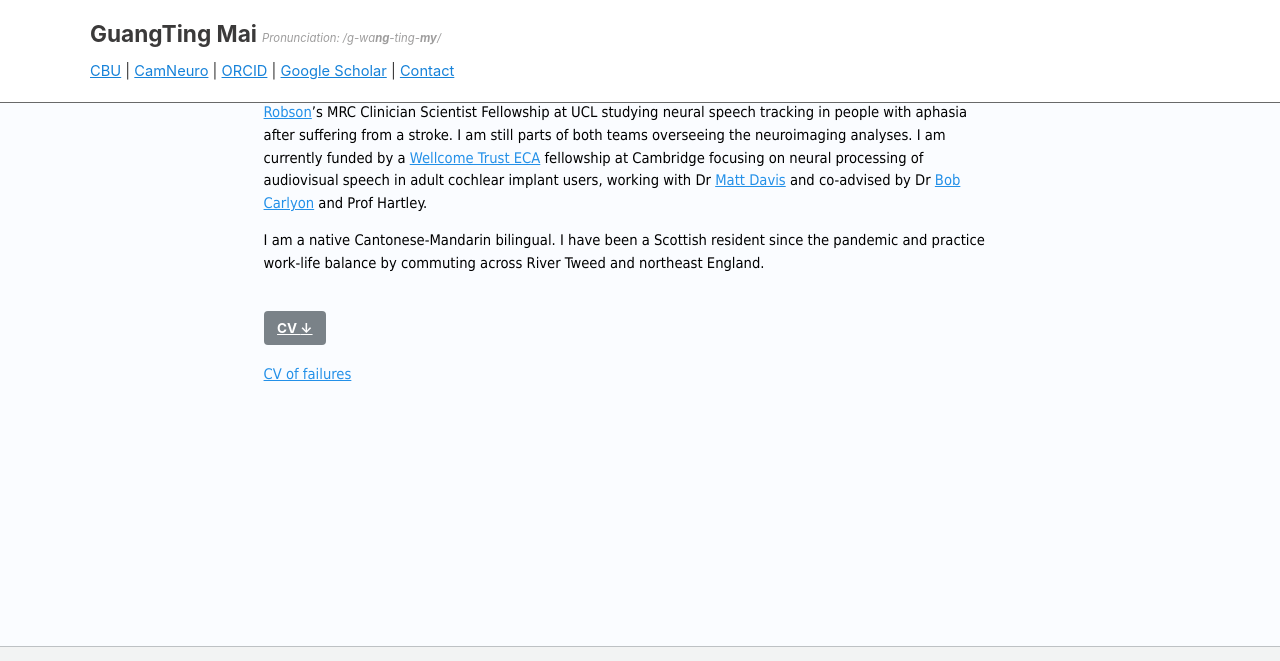
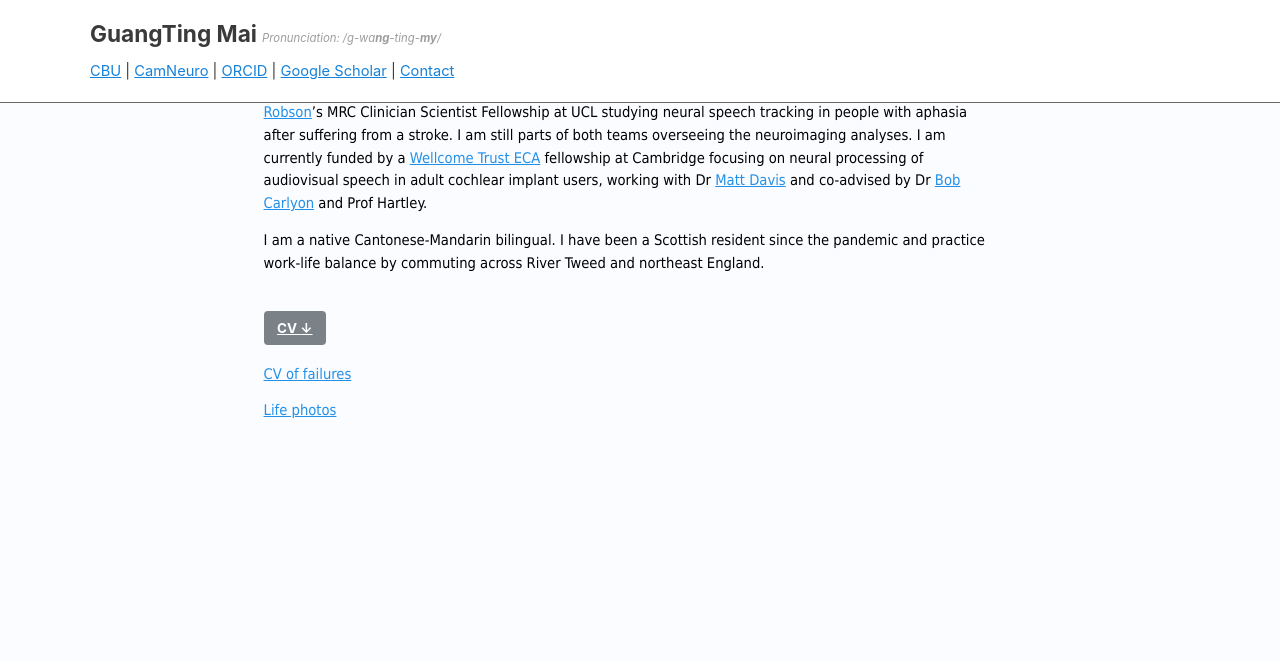
Before and after one commit to guangtingmai/guangtingmai.github.io, a Jekyll site: the page built from _pages/bio.html, in a window 1280 px wide and 900 px high, scrolled down 449 px, cut to the strip 0-661 px from the top of the window. Built offline with Jekyll 4.4.1, drawn with Linux system fonts in a browser that asks for light colours.

Commit message:
Update bio.html

```diff
--- a/_pages/bio.html
+++ b/_pages/bio.html
@@ -30,3 +30,4 @@ author_profile: true
   <a href="{{ base_path }}/files/CV Guangting MAI Nov 2025.pdf" class="btn btn--primary">CV <strong>↓</strong></a>
 </div>
 <p span style="font-size: 11pt;font-family: Tahoma;line-height: 1.5;display: block;margin-bottom: 1vh"><a href="https://guangtingmai.github.io/cv-failures/">CV of failures</a></span></p>
+<p span style="font-size: 11pt;font-family: Tahoma;line-height: 1.5;display: block;margin-bottom: 1vh"><a href="https://guangtingmai.github.io/lifephotos/">Life photos</a></span></p>
```
